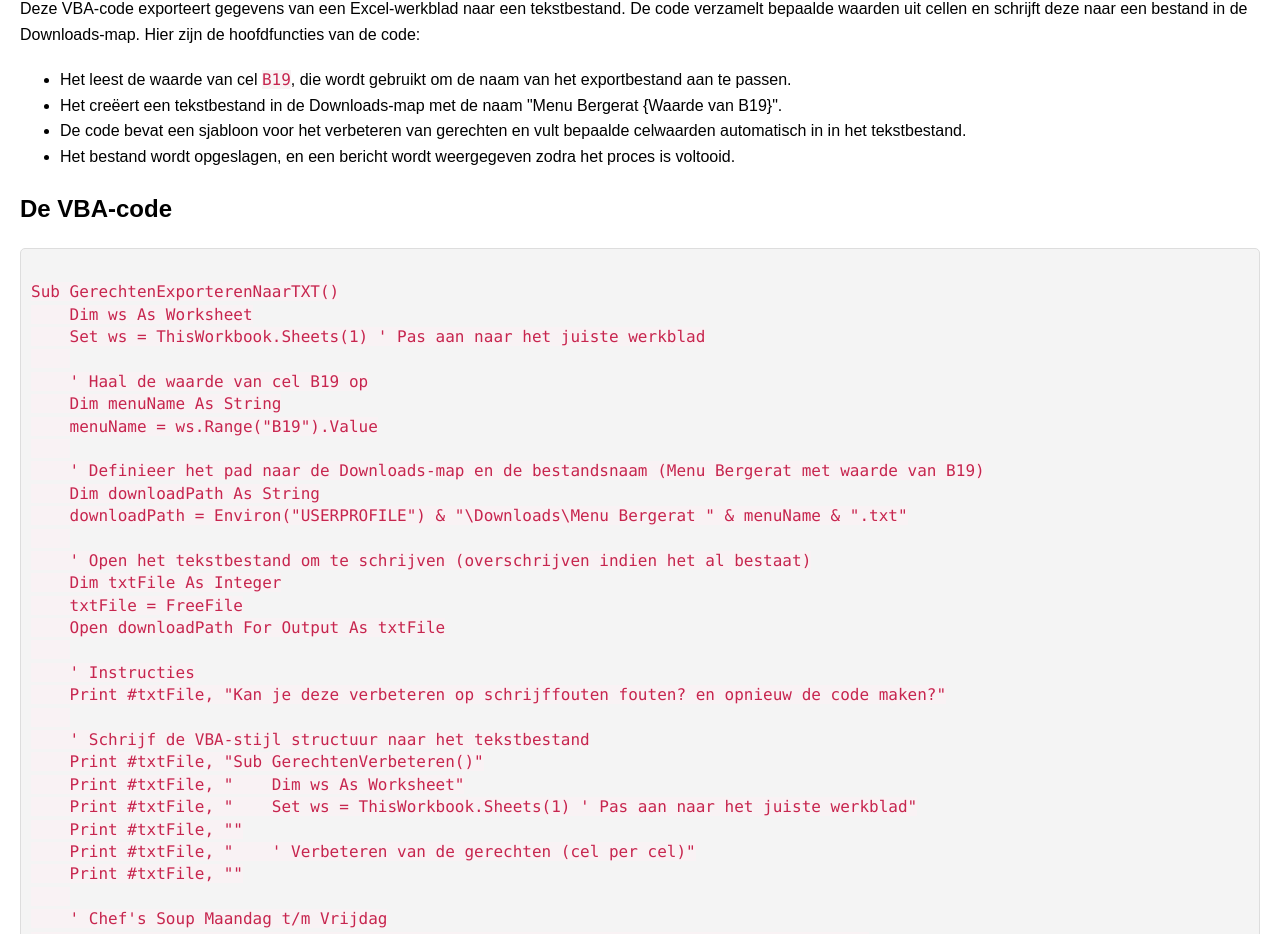
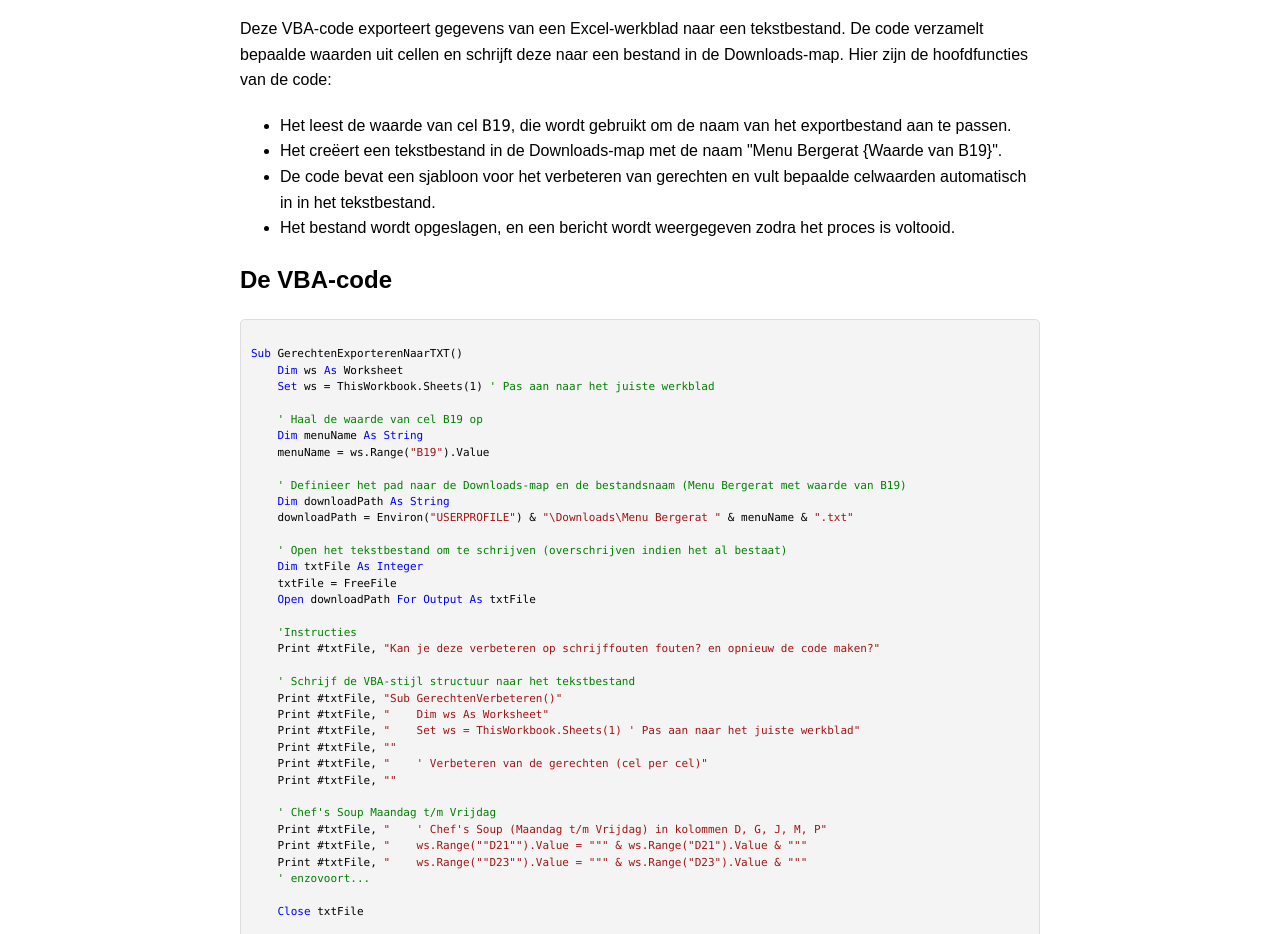
Before and after one commit to Bolsius/site, a plain HTML site: page public/VBA-code Menu Bergerat.html in a window 1280 px wide. Shown: the part 98-1032 px from the top of the page. Drawn offline with Linux system fonts and the light colour scheme.

Commit message:
update vba code

```diff
--- a/public/VBA-code Menu Bergerat.html
+++ b/public/VBA-code Menu Bergerat.html
@@ -9,6 +9,12 @@
             font-family: Arial, sans-serif;
             line-height: 1.6;
             margin: 20px;
+            display: flex;
+            justify-content: center;
+        }
+        .container {
+            max-width: 800px;
+            width: 100%;
         }
         h1 {
             color: #2c3e50;
@@ -23,16 +29,29 @@
             overflow-x: auto;
             line-height: 1.4;
             border-radius: 5px;
+            font-size: 11px; /* Kleinere lettergrootte voor de code */
         }
         code {
-            color: #c7254e;
-            background-color: #f9f2f4;
             font-family: Consolas, "Courier New", monospace;
+        }
+        /* Specifieke kleuren voor VBA-code */
+        .comment {
+            color: #008000; /* Groen voor commentaar */
+        }
+        .keyword {
+            color: #0000FF; /* Blauw voor sleutelwoorden */
+        }
+        .string {
+            color: #A31515; /* Rood voor strings */
+        }
+        .number {
+            color: #098658; /* Donkergroen voor getallen */
         }
     </style>
 </head>
 <body>
 
+<div class="container">
     <h1>VBA-code: Gerechten Exporteren Naar TXT</h1>
 
     <p>Deze VBA-code exporteert gegevens van een Excel-werkblad naar een tekstbestand. De code verzamelt bepaalde waarden uit cellen en schrijft deze naar een bestand in de Downloads-map. Hier zijn de hoofdfuncties van de code:</p>
@@ -47,97 +66,47 @@
     <h2>De VBA-code</h2>
 
     <pre><code>
-Sub GerechtenExporterenNaarTXT()
-    Dim ws As Worksheet
-    Set ws = ThisWorkbook.Sheets(1) ' Pas aan naar het juiste werkblad
+<span class="keyword">Sub</span> GerechtenExporterenNaarTXT()
+    <span class="keyword">Dim</span> ws <span class="keyword">As</span> Worksheet
+    <span class="keyword">Set</span> ws = ThisWorkbook.Sheets(1) <span class="comment">' Pas aan naar het juiste werkblad</span>
 
-    ' Haal de waarde van cel B19 op
-    Dim menuName As String
-    menuName = ws.Range("B19").Value
+    <span class="comment">' Haal de waarde van cel B19 op</span>
+    <span class="keyword">Dim</span> menuName <span class="keyword">As</span> <span class="keyword">String</span>
+    menuName = ws.Range(<span class="string">"B19"</span>).Value
 
-    ' Definieer het pad naar de Downloads-map en de bestandsnaam (Menu Bergerat met waarde van B19)
-    Dim downloadPath As String
-    downloadPath = Environ("USERPROFILE") & "\Downloads\Menu Bergerat " & menuName & ".txt"
+    <span class="comment">' Definieer het pad naar de Downloads-map en de bestandsnaam (Menu Bergerat met waarde van B19)</span>
+    <span class="keyword">Dim</span> downloadPath <span class="keyword">As</span> <span class="keyword">String</span>
+    downloadPath = Environ(<span class="string">"USERPROFILE"</span>) & <span class="string">"\Downloads\Menu Bergerat "</span> & menuName & <span class="string">".txt"</span>
 
-    ' Open het tekstbestand om te schrijven (overschrijven indien het al bestaat)
-    Dim txtFile As Integer
+    <span class="comment">' Open het tekstbestand om te schrijven (overschrijven indien het al bestaat)</span>
+    <span class="keyword">Dim</span> txtFile <span class="keyword">As</span> <span class="keyword">Integer</span>
     txtFile = FreeFile
-    Open downloadPath For Output As txtFile
+    <span class="keyword">Open</span> downloadPath <span class="keyword">For Output As</span> txtFile
 
-    ' Instructies
-    Print #txtFile, "Kan je deze verbeteren op schrijffouten fouten? en opnieuw de code maken?"
+    <span class="comment">'Instructies</span>
+    Print #txtFile, <span class="string">"Kan je deze verbeteren op schrijffouten fouten? en opnieuw de code maken?"</span>
 
-    ' Schrijf de VBA-stijl structuur naar het tekstbestand
-    Print #txtFile, "Sub GerechtenVerbeteren()"
-    Print #txtFile, "    Dim ws As Worksheet"
-    Print #txtFile, "    Set ws = ThisWorkbook.Sheets(1) ' Pas aan naar het juiste werkblad"
-    Print #txtFile, ""
-    Print #txtFile, "    ' Verbeteren van de gerechten (cel per cel)"
-    Print #txtFile, ""
+    <span class="comment">' Schrijf de VBA-stijl structuur naar het tekstbestand</span>
+    Print #txtFile, <span class="string">"Sub GerechtenVerbeteren()"</span>
+    Print #txtFile, <span class="string">"    Dim ws As Worksheet"</span>
+    Print #txtFile, <span class="string">"    Set ws = ThisWorkbook.Sheets(1) ' Pas aan naar het juiste werkblad"</span>
+    Print #txtFile, <span class="string">""</span>
+    Print #txtFile, <span class="string">"    ' Verbeteren van de gerechten (cel per cel)"</span>
+    Print #txtFile, <span class="string">""</span>
 
-    ' Chef's Soup Maandag t/m Vrijdag
-    Print #txtFile, "    ' Chef's Soup (Maandag t/m Vrijdag) in kolommen D, G, J, M, P"
-    Print #txtFile, "    ws.Range(""D21"").Value = """ & ws.Range("D21").Value & """"
-    Print #txtFile, "    ws.Range(""D23"").Value = """ & ws.Range("D23").Value & """"
-    Print #txtFile, "    ws.Range(""G21"").Value = """ & ws.Range("G21").Value & """"
-    Print #txtFile, "    ws.Range(""G23"").Value = """ & ws.Range("G23").Value & """"
-    Print #txtFile, "    ws.Range(""J21"").Value = """ & ws.Range("J21").Value & """"
-    Print #txtFile, "    ws.Range(""J23"").Value = """ & ws.Range("J23").Value & """"
-    Print #txtFile, "    ws.Range(""M21"").Value = """ & ws.Range("M21").Value & """"
-    Print #txtFile, "    ws.Range(""M23"").Value = """ & ws.Range("M23").Value & """"
-    Print #txtFile, "    ws.Range(""P21"").Value = """ & ws.Range("P21").Value & """"
-    Print #txtFile, "    ws.Range(""P23"").Value = """ & ws.Range("P23").Value & """"
-    Print #txtFile, ""
+    <span class="comment">' Chef's Soup Maandag t/m Vrijdag</span>
+    Print #txtFile, <span class="string">"    ' Chef's Soup (Maandag t/m Vrijdag) in kolommen D, G, J, M, P"</span>
+    Print #txtFile, <span class="string">"    ws.Range(""D21"").Value = """ & ws.Range(<span class="string">"D21"</span>).Value & <span class="string">"""</span></span>
+    Print #txtFile, <span class="string">"    ws.Range(""D23"").Value = """ & ws.Range(<span class="string">"D23"</span>).Value & <span class="string">"""</span></span>
+    <span class="comment">' enzovoort...</span>
 
-    ' Salad A en B
-    Print #txtFile, "    ' Salad A (Salade Liègeoise)"
-    Print #txtFile, "    ws.Range(""D25"").Value = """ & ws.Range("D25").Value & """"
-    Print #txtFile, ""
-    Print #txtFile, "    ' Salad B (Pasta salade)"
-    Print #txtFile, "    ws.Range(""D27"").Value = """ & ws.Range("D27").Value & """"
-    Print #txtFile, "    ws.Range(""D29"").Value = """ & ws.Range("D29").Value & """"
-    Print #txtFile, ""
+    <span class="keyword">Close</span> txtFile
 
-    ' Baguette of the Week
-    Print #txtFile, "    ' Baguette of the Week"
-    Print #txtFile, "    ws.Range(""D31"").Value = """ & ws.Range("D31").Value & """"
-    Print #txtFile, "    ws.Range(""D33"").Value = """ & ws.Range("D33").Value & """"
-    Print #txtFile, ""
-
-    ' Hot Dish Maandag t/m Vrijdag (NL)
-    Print #txtFile, "    ' Hot Dish Maandag t/m Vrijdag NL"
-    Print #txtFile, "    ws.Range(""D33"").Value = """ & ws.Range("D33").Value & """"
-    Print #txtFile, "    ws.Range(""G33"").Value = """ & ws.Range("G33").Value & """"
-    Print #txtFile, "    ws.Range(""J33"").Value = """ & ws.Range("J33").Value & """"
-    Print #txtFile, "    ws.Range(""M33"").Value = """ & ws.Range("M33").Value & """"
-    Print #txtFile, "    ws.Range(""P33"").Value = """ & ws.Range("P33").Value & """"
-    Print #txtFile, ""
-
-    ' Hot Dish Maandag t/m Vrijdag (FR)
-    Print #txtFile, "    ' Hot Dish Maandag t/m Vrijdag FR"
-    Print #txtFile, "    ws.Range(""D35"").Value = """ & ws.Range("D35").Value & """"
-    Print #txtFile, "    ws.Range(""G35"").Value = """ & ws.Range("G35").Value & """"
-    Print #txtFile, "    ws.Range(""J35"").Value = """ & ws.Range("J35").Value & """"
-    Print #txtFile, "    ws.Range(""M35"").Value = """ & ws.Range("M35").Value & """"
-    Print #txtFile, "    ws.Range(""P35"").Value = """ & ws.Range("P35").Value & """"
-    Print #txtFile, ""
-
-    ' Hot Snack A La Carte
-    Print #txtFile, "    ' Hot Snack A La Carte"
-    Print #txtFile, "    ws.Range(""D36"").Value = """ & ws.Range("D36").Value & """"
-    Print #txtFile, ""
-
-    ' Sluit af met de MsgBox
-    Print #txtFile, "    MsgBox ""De gerechten zijn verbeterd!"""
-    Print #txtFile, "End Sub"
-
-    ' Sluit het tekstbestand
-    Close txtFile
-
-    ' Bericht om aan te geven dat het bestand is opgeslagen
-    MsgBox "De gerechten zijn opgeslagen in de Downloads-map als Menu Bergerat " & menuName & ".txt!"
-End Sub
+    <span class="comment">' Bericht om aan te geven dat het bestand is opgeslagen</span>
+    MsgBox <span class="string">"De gerechten zijn opgeslagen in de Downloads-map als Menu Bergerat "</span> & menuName & <span class="string">".txt!"</span>
+<span class="keyword">End Sub</span>
     </code></pre>
+</div>
 
 </body>
 </html>
```
Lines whose indentation alone changed are shown as unchanged.
